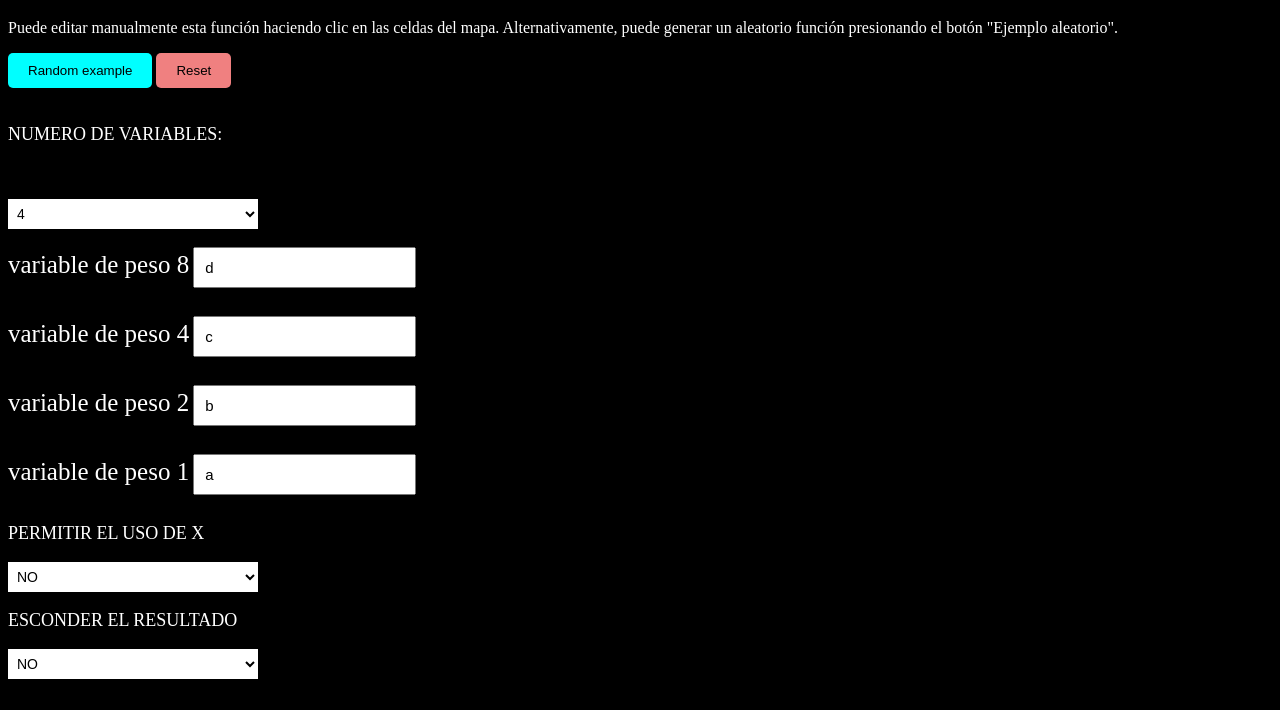
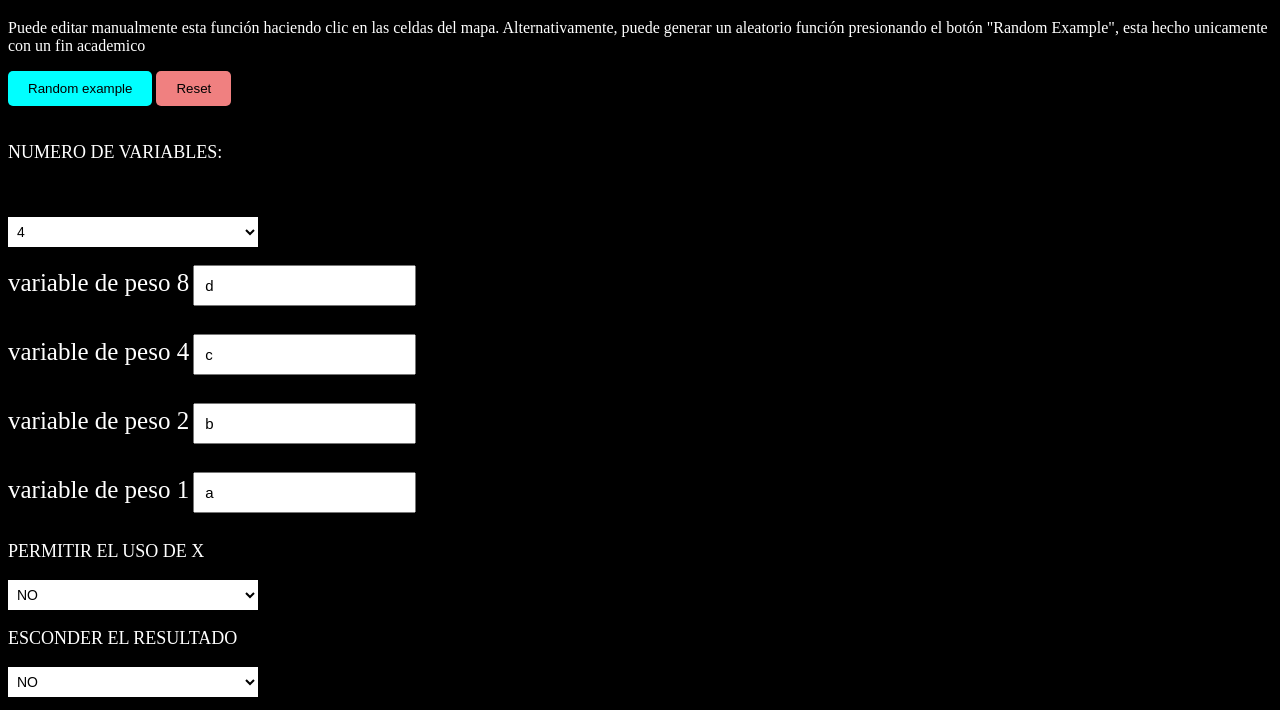
Before and after one commit to juliitodev/karnaugh, a plain HTML site: page index.html in a window 1280 px wide. Shown: the part 61-771 px from the top of the page. Drawn offline with Linux system fonts and the light colour scheme.

Commit message:
fix: styles

```diff
--- a/index.html
+++ b/index.html
@@ -2198,9 +2198,8 @@
 
 
   <h1>MAPA DE KARNAUGH-VEITCH</h1>
-
   Puede editar manualmente esta función haciendo clic en las celdas del mapa. Alternativamente, puede generar un aleatorio
-  función presionando el botón "Ejemplo aleatorio".</p>
+  función presionando el botón "Random Example", esta hecho unicamente con un fin academico</p>
   <p>
     <button type="button" style="background-color: aqua;" onclick="karnaugh.genRandom();">Random example</button> <button type="button" style="background-color: lightcoral;"
       onclick="karnaugh.clear();">Reset</button><br>
```
